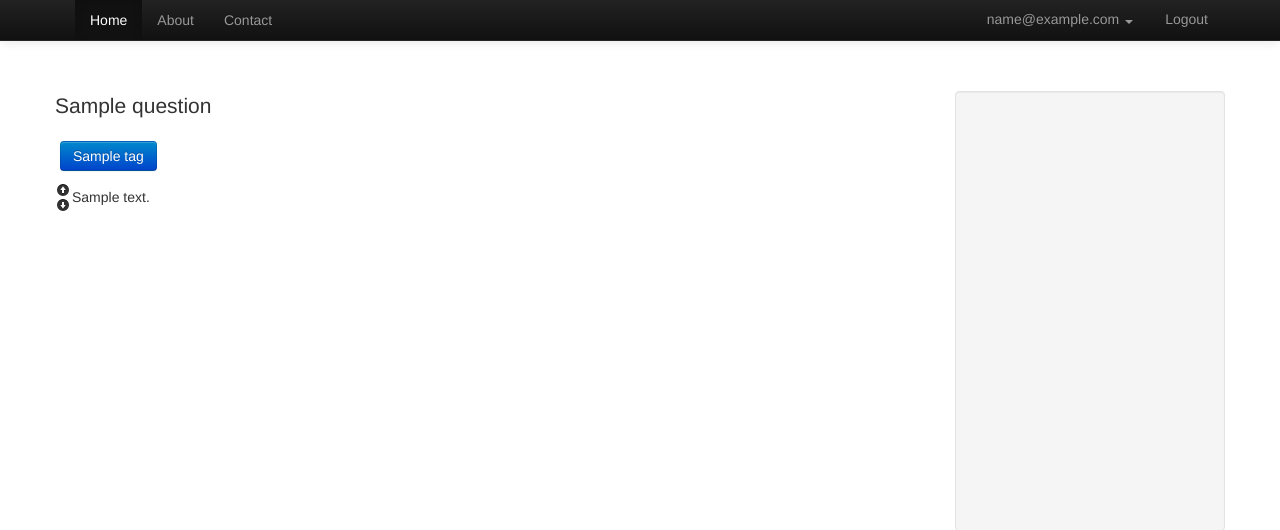
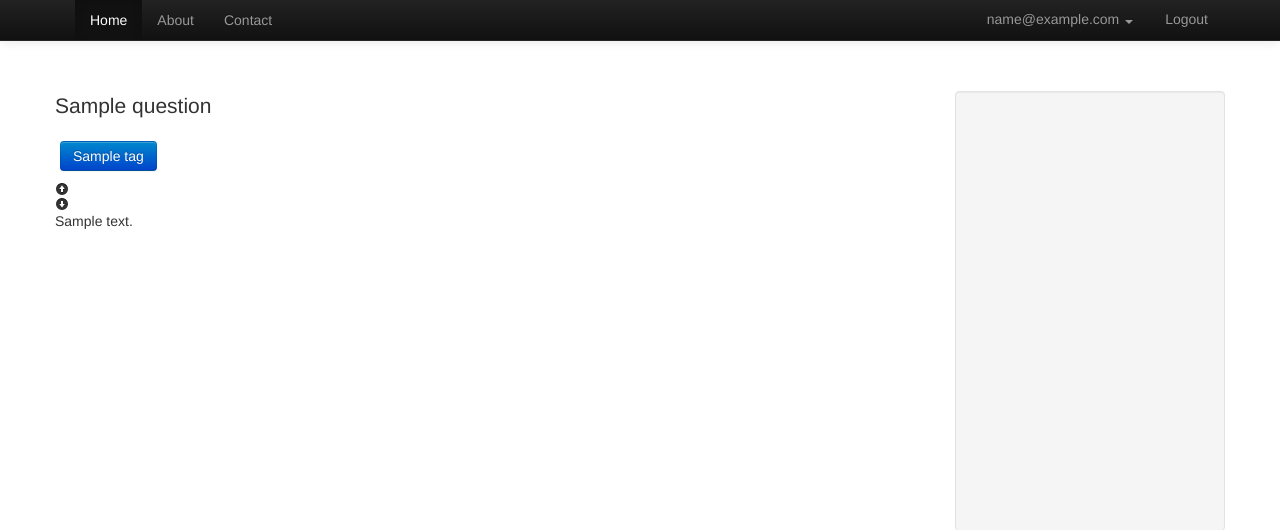
Before and after one commit to niting/sphinx, a Django app: page /questions/show/1 in a window 1280 px wide. Shown: the top 530 px of the page. Run offline with Django 3.2, Linux system fonts and the light colour scheme; a user stored in the database is signed in; tables that the repository leaves empty hold one stand-in row (values such as "Sample post"); some libraries are stand-ins or nearby versions.

Commit message:
Minor changes

```diff
--- a/sphinx/templates/questions_show.html
+++ b/sphinx/templates/questions_show.html
@@ -18,18 +18,17 @@
 	{% endblock %}
 
 	{% block list_answers %}
-		<table>
+		<ul class="media-list">
 			{% for answer in answers %}
-			<tr>
-				<td>
-					<i class="icon-circle-arrow-up" style="display:block"></i>
-					<i class="icon-circle-arrow-down pull-left" style="display:block"></i>
-				</td>
-				<td>
-				{{ answer }}
-				</td>
-			</tr>
+			<li class="media">
+						<i class="icon-circle-arrow-up" style="display:block"></i>
+						<i class="icon-circle-arrow-down" style="display:block"></i>
+
+					<div class="media-body">
+						{{ answer }}
+					</div>
+			</li>
 			{% endfor %}
-		</table>
+		</ul>
 	{% endblock %}
 {% endblock %}
```
Also changed, not shown: 3 other files.
